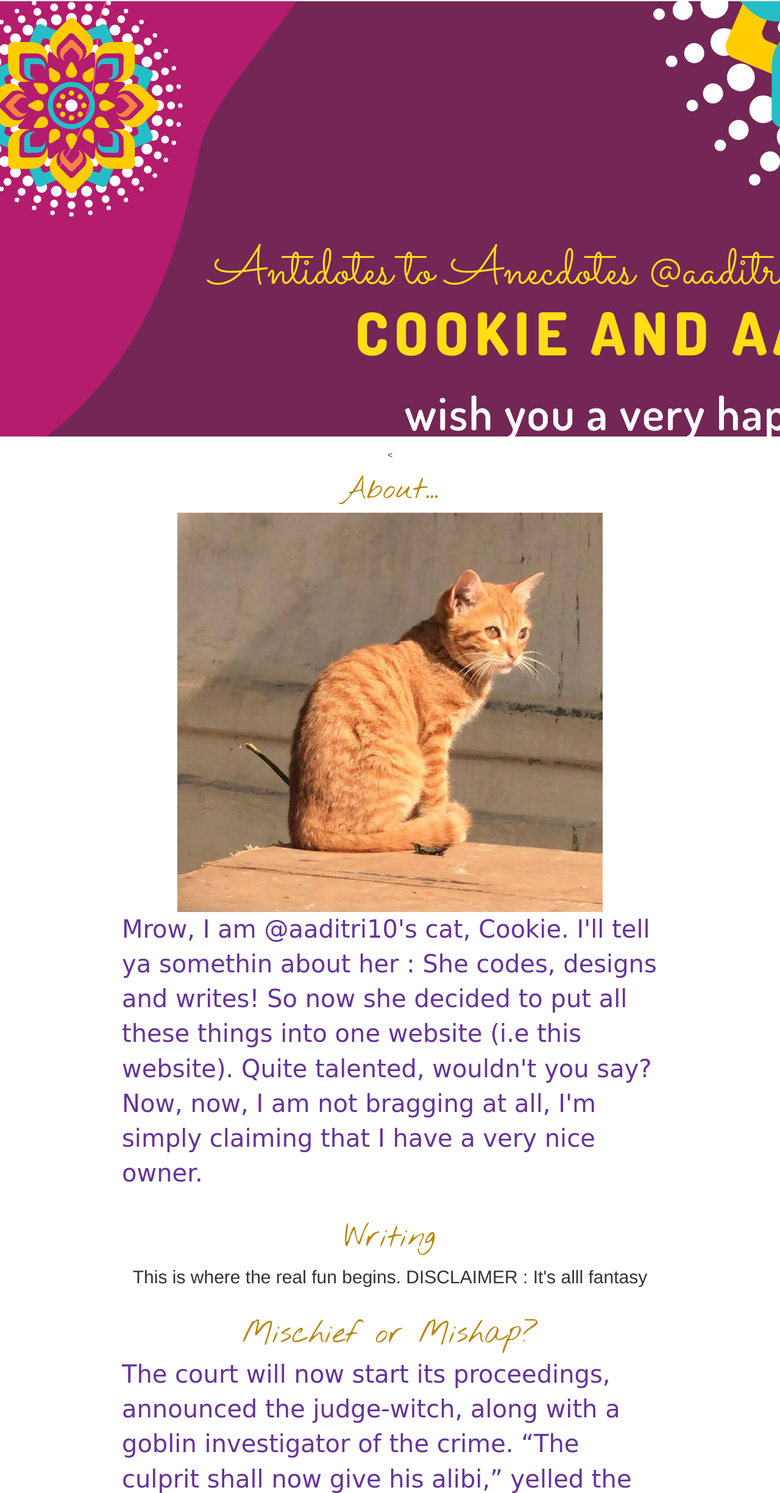
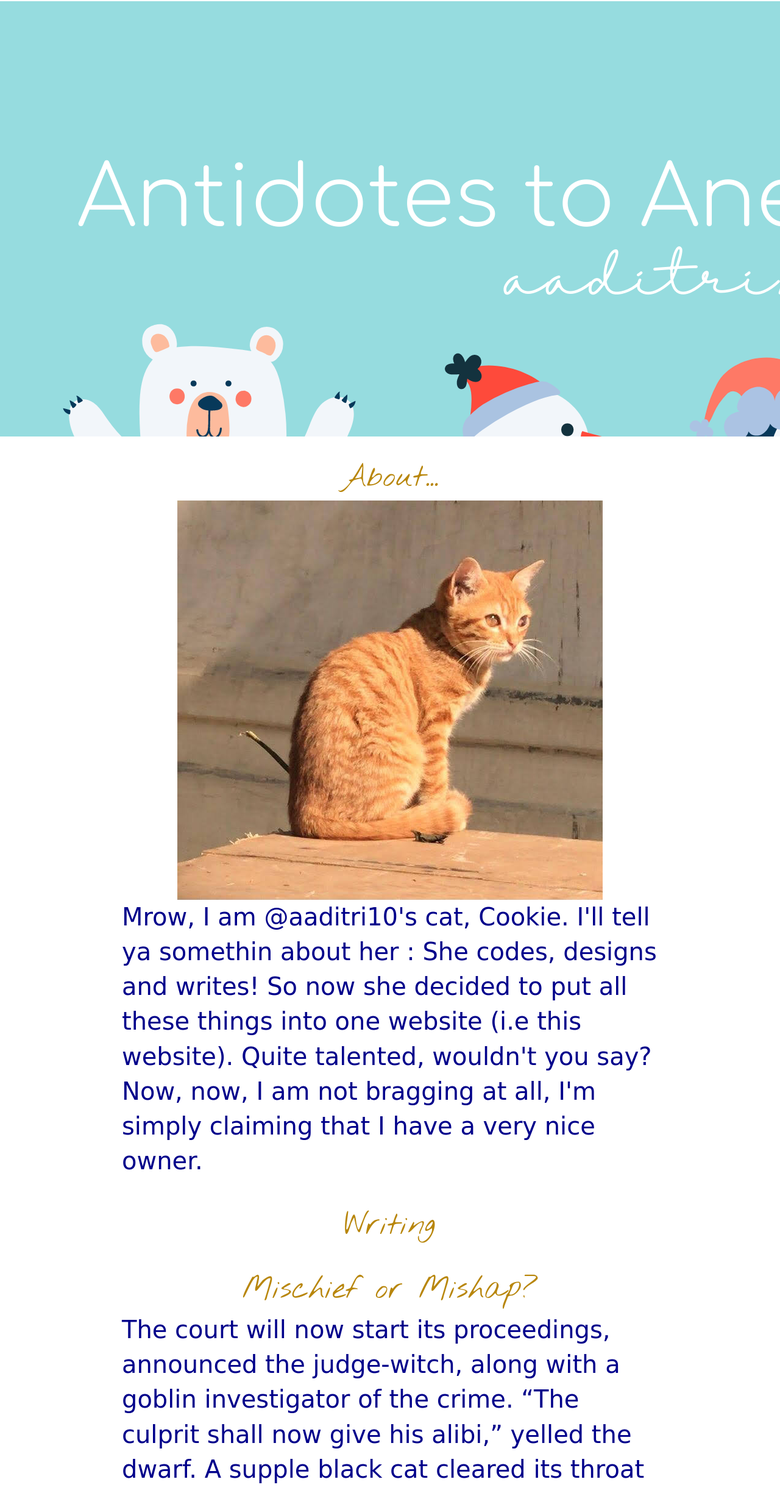
Before and after one commit to aaditri10/My-Blog, a plain HTML site: page index.html in a window 1280 px wide. Shown: the part 84-2533 px from the top of the page at 61% size. Drawn offline with nearby package versions, Linux system fonts and the light colour scheme; a web font is replaced by a local one.

Commit message:
Add files via upload

```diff
--- a/index.html
+++ b/index.html
@@ -17,7 +17,6 @@
 </section>
 <br>
 <div>
-<
 </div>
 <section id="s2">
     <h1 class="title">About...</h1>
@@ -28,7 +27,6 @@
 <br>
 <section id="s3">
     <h1 class="title">Writing</h1>
-    <h2>This is where the real fun begins. DISCLAIMER : It's alll fantasy </h2>
     <br>
     <h1 class="title">Mischief or Mishap?</h1>
     <div class="line"></div>
--- a/style.css
+++ b/style.css
@@ -32,7 +32,7 @@ body {
     height: 100%;
     width: 100%;
     font-size: 100px;
-    background-image: url(Diwali%20Blog%20Banner.png)
+    background-image: url(winter.png)
 }
 
 #heading {
@@ -64,7 +64,7 @@ img:hover {
 .text {
     font-family: 'Annie Use Your Telescope', cursive;
     font-size: 40px;
-    color: rebeccapurple;
+    color: darkblue;
     padding-left: 200px;
     padding-right: 200px;
     text-align: left;
@@ -72,12 +72,12 @@ img:hover {
 
 h2 {
     font-family: 'La Belle Aurore';
-    color: purple;
+    color: cadetblue;
 }
 
 a {
     text-decoration: underline;
-    color: rebeccapurple;
+    color: steelblue;
     font-family: 'La Belle Aurore';
     font-size: 30px;
 }
```
Also changed, not shown: winter.png (added).
